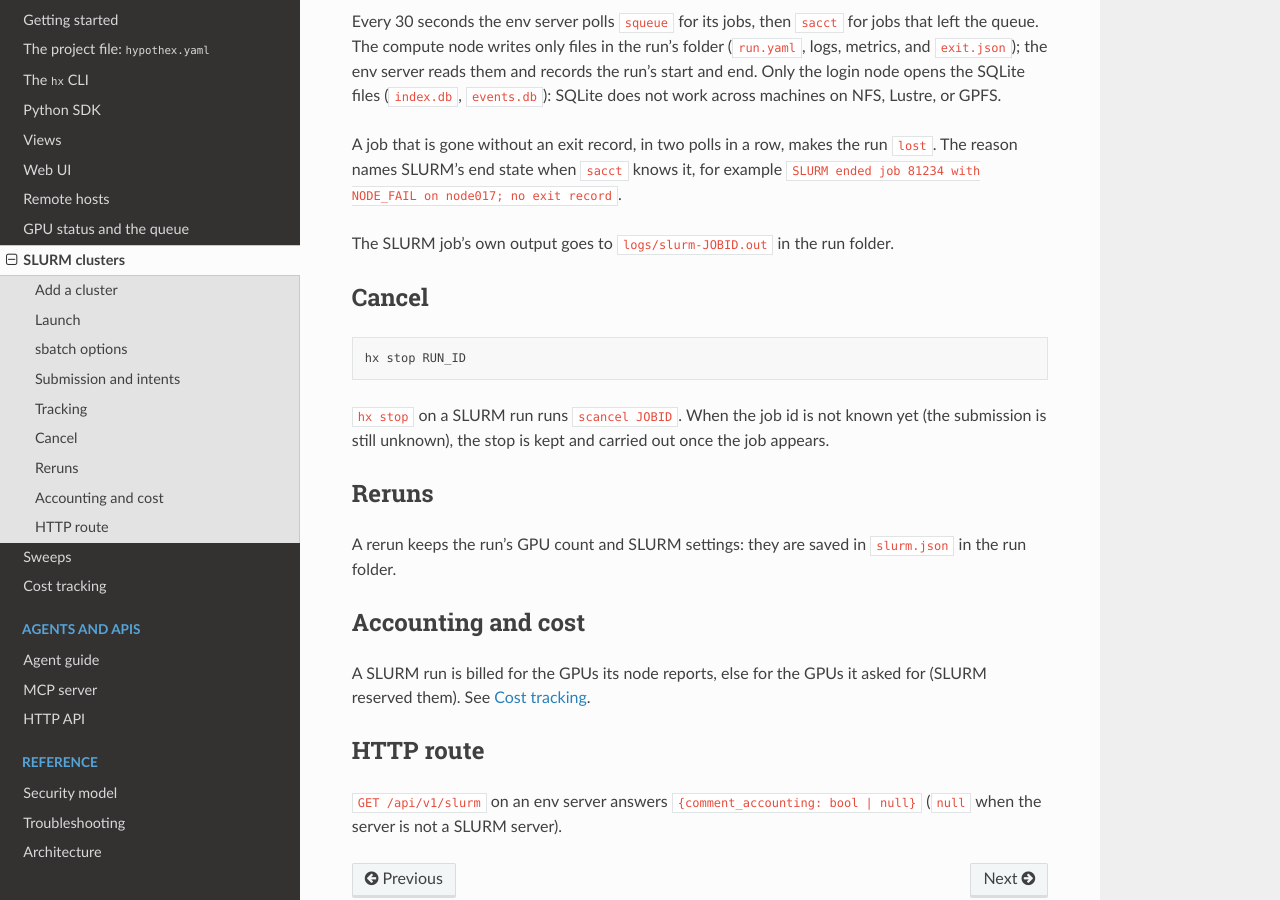
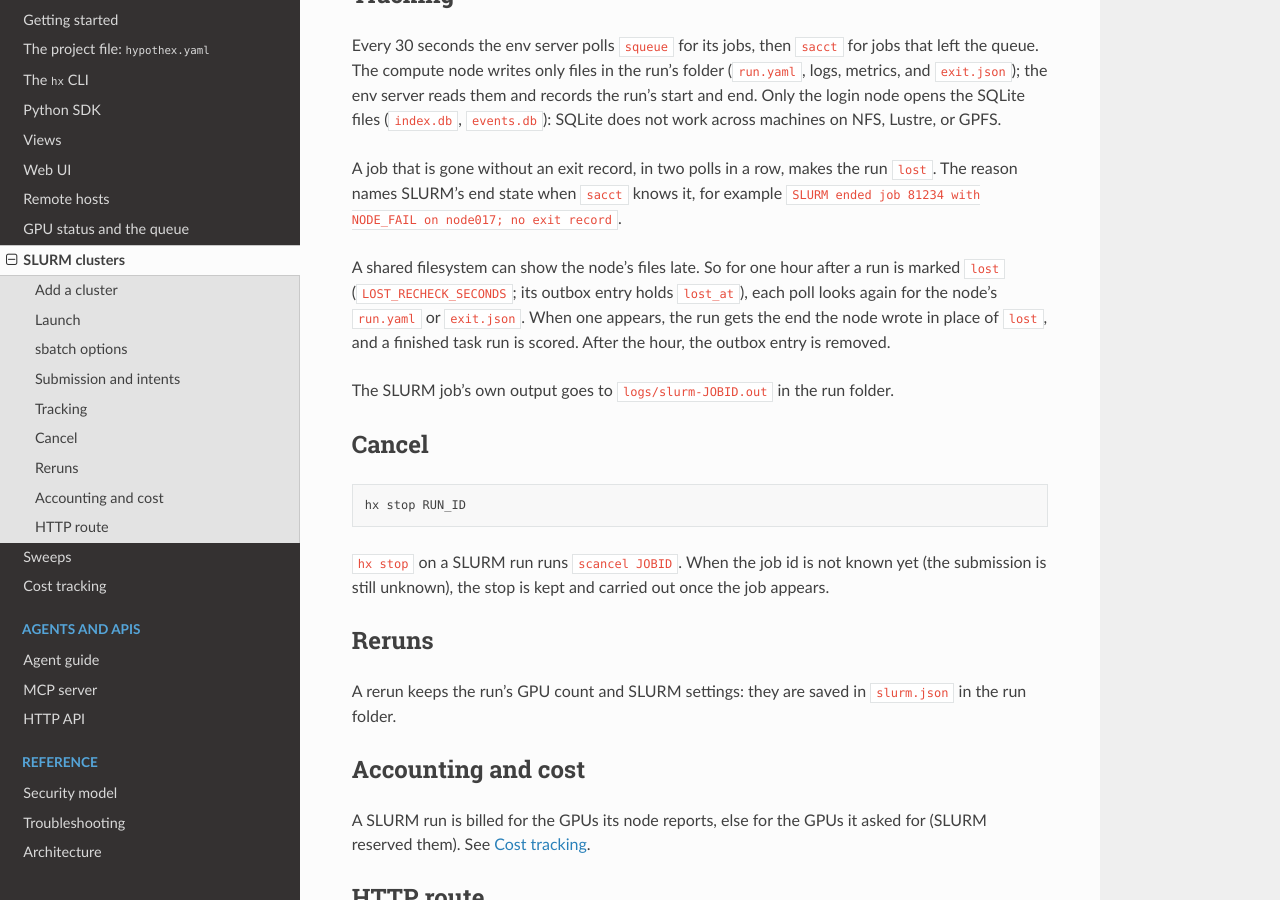
Before and after one commit to hypothex/hypothex, a Sphinx documentation site: the page built from docs/slurm.rst, in a window 1280 px wide and 900 px high, scrolled down 2558 px. Built offline with Sphinx 7.4.7 and the Read the Docs theme 3.1.0, drawn with Linux system fonts in a browser that asks for light colours; some of the changed text lies outside the part shown.

Commit message:
docs(slurm): --array is refused; a lost run is rechecked for one hour
Refs: G-2

```diff
--- a/docs/slurm.rst
+++ b/docs/slurm.rst
@@ -80,10 +80,11 @@
 (``"--qos=normal --mem=8G"`` is two), and an item that sets an option Hypothex owns,
 in any form (long name, abbreviation, or short letter): ``--job-name`` (``-J``),
 ``--comment``, ``--output`` (``-o``), ``--error`` (``-e``), ``--chdir`` (``-D``),
-``--wrap``, ``--requeue``, and ``--no-requeue``. Every job is ``--no-requeue``: a
-second attempt cannot run the same run. Values may use letters, digits, and
-``_ . : + @ / , = -`` only. ``time`` uses SLURM's formats (``MM``, ``HH:MM:SS``,
-``D-HH:MM:SS``).
+``--wrap``, ``--requeue``, ``--no-requeue``, and ``--array`` (``-a``). Every job is
+``--no-requeue``: a second attempt cannot run the same run. A job array is refused for
+the same reason: each array task would run the same run again. Values may use
+letters, digits, and ``_ . : + @ / , = -`` only. ``time`` uses SLURM's formats
+(``MM``, ``HH:MM:SS``, ``D-HH:MM:SS``).
 
 .. note::
 
@@ -130,6 +131,12 @@
 ``lost``. The reason names SLURM's end state when ``sacct`` knows it, for example
 ``SLURM ended job 81234 with NODE_FAIL on node017; no exit record``.
 
+A shared filesystem can show the node's files late. So for one hour after a run is
+marked ``lost`` (``LOST_RECHECK_SECONDS``; its outbox entry holds ``lost_at``), each
+poll looks again for the node's ``run.yaml`` or ``exit.json``. When one appears, the
+run gets the end the node wrote in place of ``lost``, and a finished task run is
+scored. After the hour, the outbox entry is removed.
+
 The SLURM job's own output goes to ``logs/slurm-JOBID.out`` in the run folder.
 
 Cancel
```
